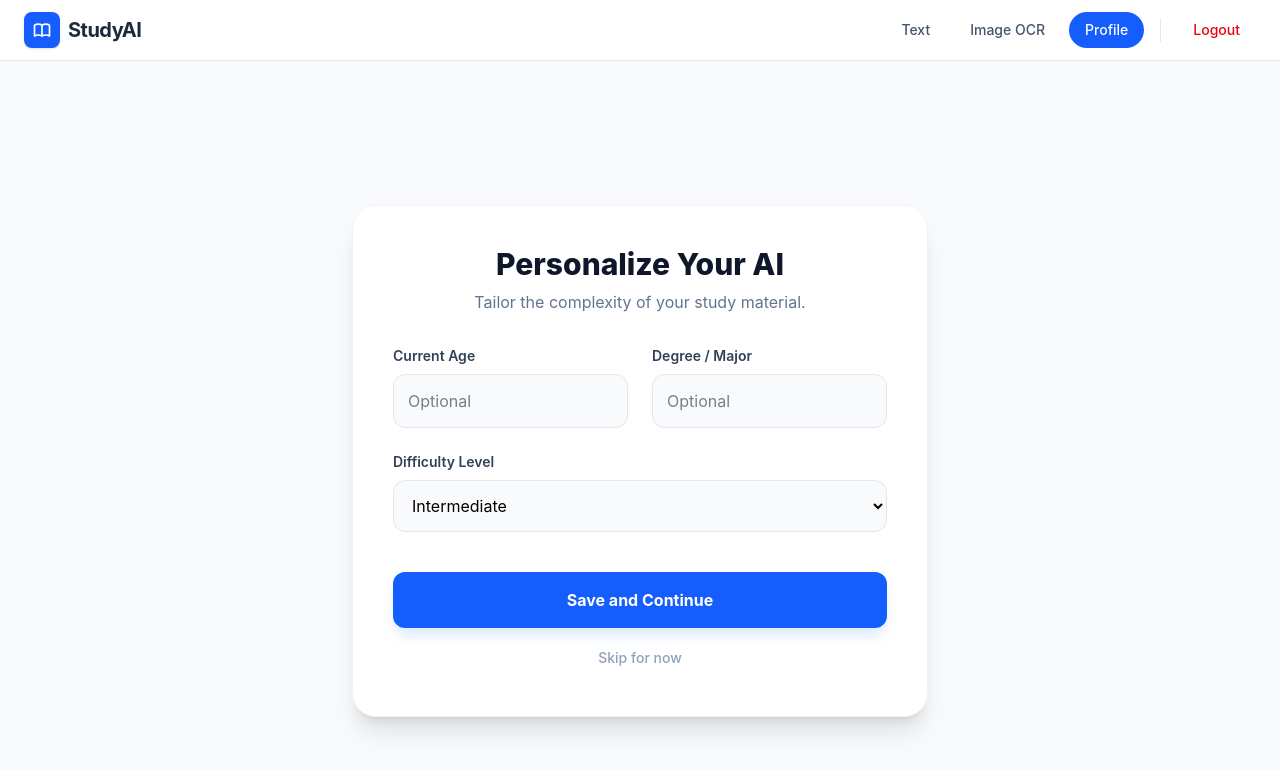
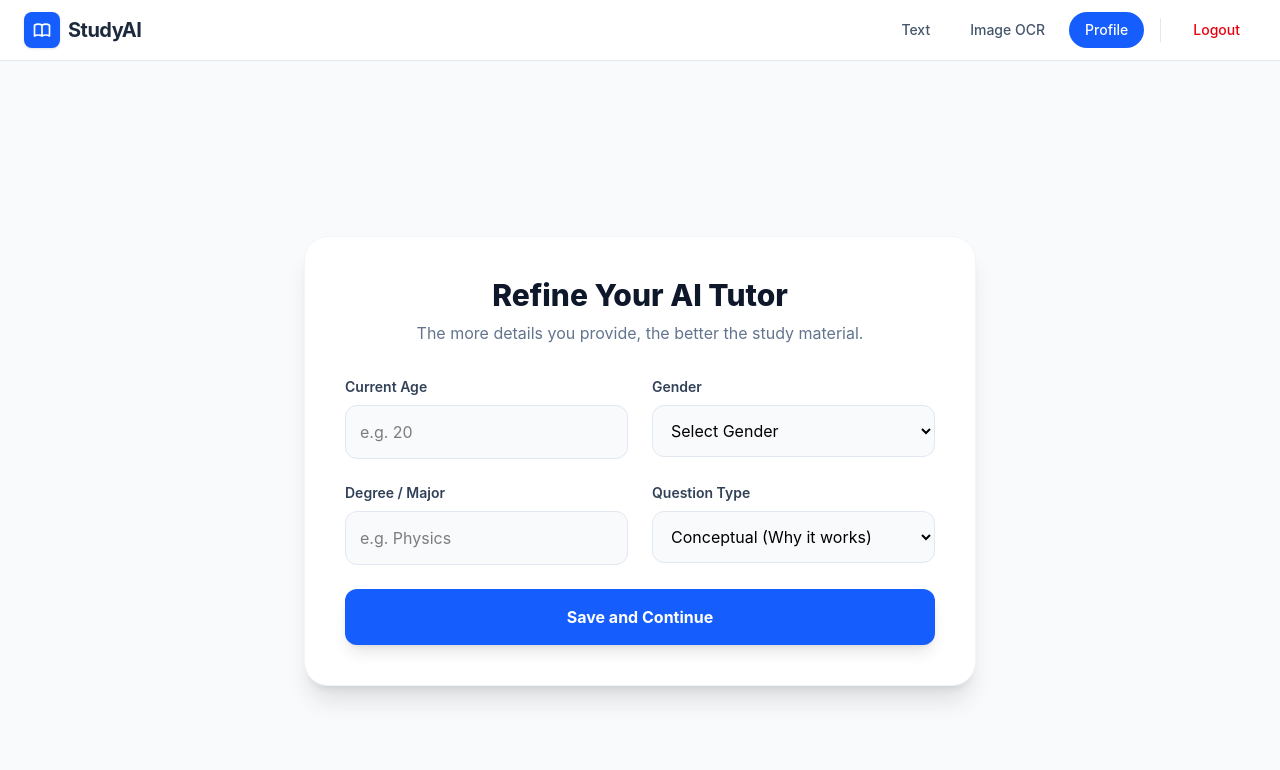
Before and after one commit to Mridul-lucifer/Quiz-Project, a React (Vite) app in the folder Frontend/: page /profile-setup in a window 1280 px wide. Shown: the top 770 px of the page. Built offline with nearby package versions, Linux system fonts and the light colour scheme; sample sign-in values are in the browser's storage.

Commit message:
added more personised promting

```diff
--- a/Frontend/src/Pages/PhotoToQuestions.jsx
+++ b/Frontend/src/Pages/PhotoToQuestions.jsx
@@ -27,10 +27,14 @@ export default function PhotoToQuestions() {
 
       // Step 2: Send to your Backend
       setProgress("Generating questions with AI...");
+      const userData = JSON.parse(localStorage.getItem('user'));
       const response = await fetch(`${baseUrl}/page`, { // Update URL to your backend port
         method: 'POST',
         headers: { 'Content-Type': 'application/json' },
-        body: JSON.stringify({ pageText: text }),
+        body: JSON.stringify({
+          pageText: text ,
+          userId: userData.id
+        }),
       });
 
       if (!response.ok) throw new Error("Backend failed to respond");
--- a/Frontend/src/Pages/ProfileSetup.jsx
+++ b/Frontend/src/Pages/ProfileSetup.jsx
@@ -6,8 +6,10 @@ export default function ProfileSetup() {
   const [loading, setLoading] = useState(false);
   const [profile, setProfile] = useState({
     age: '',
+    gender: '', // New
     degree: '',
     difficulty: 'intermediate',
+    question_level: 'conceptual', // New: conceptual, analytical, or factual
     goal: ''
   });
 
@@ -49,17 +51,12 @@ export default function ProfileSetup() {
     }
   };
 
-  const handleSkip = () => {
-    // Navigate without saving anything to the DB
-    navigate('/');
-  };
-
   return (
-    <div className="min-h-screen bg-slate-50 flex items-center justify-center p-6">
-      <div className="max-w-xl w-full bg-white rounded-3xl shadow-xl p-10 border border-slate-100">
+    <div className="min-h-screen bg-slate-50 flex items-center justify-center p-6 py-12">
+      <div className="max-w-2xl w-full bg-white rounded-3xl shadow-xl p-10 border border-slate-100">
         <div className="mb-8 text-center">
-          <h2 className="text-3xl font-extrabold text-slate-900 mb-2">Personalize Your AI</h2>
-          <p className="text-slate-500">Tailor the complexity of your study material.</p>
+          <h2 className="text-3xl font-extrabold text-slate-900 mb-2">Refine Your AI Tutor</h2>
+          <p className="text-slate-500">The more details you provide, the better the study material.</p>
         </div>
 
         <form onSubmit={handleSubmit} className="space-y-6">
@@ -67,52 +64,50 @@ export default function ProfileSetup() {
             <div>
               <label className="block text-sm font-semibold text-slate-700 mb-2">Current Age</label>
               <input
-                type="number" placeholder="Optional"
-                className="w-full p-3.5 bg-slate-50 border border-slate-200 rounded-xl outline-none focus:ring-2 focus:ring-blue-500 transition-all"
+                type="number" placeholder="e.g. 20"
+                className="w-full p-3.5 bg-slate-50 border border-slate-200 rounded-xl outline-none focus:ring-2 focus:ring-blue-500"
                 onChange={(e) => setProfile({...profile, age: e.target.value})}
               />
             </div>
+            <div>
+              <label className="block text-sm font-semibold text-slate-700 mb-2">Gender</label>
+              <select
+                className="w-full p-3.5 bg-slate-50 border border-slate-200 rounded-xl outline-none focus:ring-2 focus:ring-blue-500"
+                onChange={(e) => setProfile({...profile, gender: e.target.value})}
+              >
+                <option value="">Select Gender</option>
+                <option value="male">Male</option>
+                <option value="female">Female</option>
+                <option value="other">Other</option>
+              </select>
+            </div>
+          </div>
 
+          <div className="grid grid-cols-1 md:grid-cols-2 gap-6">
             <div>
               <label className="block text-sm font-semibold text-slate-700 mb-2">Degree / Major</label>
               <input
-                type="text" placeholder="Optional"
-                className="w-full p-3.5 bg-slate-50 border border-slate-200 rounded-xl outline-none focus:ring-2 focus:ring-blue-500 transition-all"
+                type="text" placeholder="e.g. Physics"
+                className="w-full p-3.5 bg-slate-50 border border-slate-200 rounded-xl outline-none focus:ring-2 focus:ring-blue-500"
                 onChange={(e) => setProfile({...profile, degree: e.target.value})}
               />
             </div>
+            <div>
+              <label className="block text-sm font-semibold text-slate-700 mb-2">Question Type</label>
+              <select
+                className="w-full p-3.5 bg-slate-50 border border-slate-200 rounded-xl outline-none focus:ring-2 focus:ring-blue-500"
+                onChange={(e) => setProfile({...profile, question_level: e.target.value})}
+              >
+                <option value="conceptual">Conceptual (Why it works)</option>
+                <option value="analytical">Analytical (Problem Solving)</option>
+                <option value="factual">Factual (Definitions/Dates)</option>
+              </select>
+            </div>
           </div>
 
-          <div>
-            <label className="block text-sm font-semibold text-slate-700 mb-2">Difficulty Level</label>
-            <select
-              className="w-full p-3.5 bg-slate-50 border border-slate-200 rounded-xl outline-none focus:ring-2 focus:ring-blue-500 transition-all"
-              onChange={(e) => setProfile({...profile, difficulty: e.target.value})}
-              value={profile.difficulty}
-            >
-              <option value="beginner">Beginner</option>
-              <option value="intermediate">Intermediate</option>
-              <option value="expert">Expert</option>
-            </select>
-          </div>
-
-          <div className="pt-4 flex flex-col gap-3">
-            <button
-              type="submit"
-              disabled={loading}
-              className="w-full bg-blue-600 text-white py-4 rounded-xl font-bold hover:bg-blue-700 transition-all shadow-lg shadow-blue-100 disabled:opacity-50"
-            >
-              {loading ? "Saving..." : "Save and Continue"}
-            </button>
-
-            <button
-              type="button"
-              onClick={handleSkip}
-              className="w-full bg-transparent text-slate-400 py-2 rounded-xl text-sm font-medium hover:text-slate-600 transition-all"
-            >
-              Skip for now
-            </button>
-          </div>
+          <button type="submit" disabled={loading} className="w-full bg-blue-600 text-white py-4 rounded-xl font-bold hover:bg-blue-700 transition-all shadow-lg">
+            {loading ? "Saving Profile..." : "Save and Continue"}
+          </button>
         </form>
       </div>
     </div>
--- a/Frontend/src/Pages/ValueToQuestions.jsx
+++ b/Frontend/src/Pages/ValueToQuestions.jsx
@@ -10,10 +10,16 @@ export default function ValueToQuestions() {
     if (!topic) return;
 
     setLoading(true);
+    const userData = JSON.parse(localStorage.getItem('user'));
+
     const baseUrl = import.meta.env.VITE_API_URL;
     try {
       const response = await fetch(`${baseUrl}/search/${topic}`, {
         method: 'POST',
+        headers: { 'Content-Type': 'application/json' },
+        body: JSON.stringify({
+          userId: userData.id
+        }),
       });
       const data = await response.json();
       setMaterials(data);
```
Also changed, not shown: 1 other file (tests, documents, lock files or other folders).
